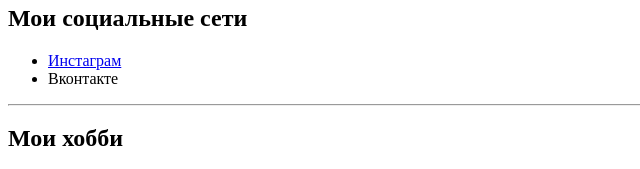
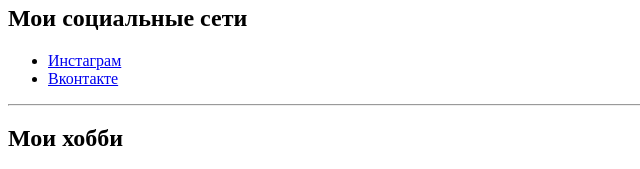
Before and after one commit to NatashaArto/cv, a plain HTML site: page index.html in a window 1280 px wide. Shown: the part 368-537 px from the top of the page, 0-640 px from the left. Drawn offline with Linux system fonts and the light colour scheme.

Commit message:
Update index.html

```diff
--- a/index.html
+++ b/index.html
@@ -35,9 +35,8 @@
     <hr>
     <h2>Мои социальные сети</h2>
     <ul>
-      <li><a href="http://instagram.com/natasha.arto" target="_blank">
-        Инстаграм</a></li>
-      <li>Вконтакте</li>
+      <li><a href="http://instagram.com/natasha.arto" target="_blank">Инстаграм</a></li>
+      <li><a href="https://vk.com/id2656565?_smt=feed%3A1" target="_blank">Вконтакте</a></li>
     </ul>
     <hr>
     <h2>Мои хобби</h2>
```
